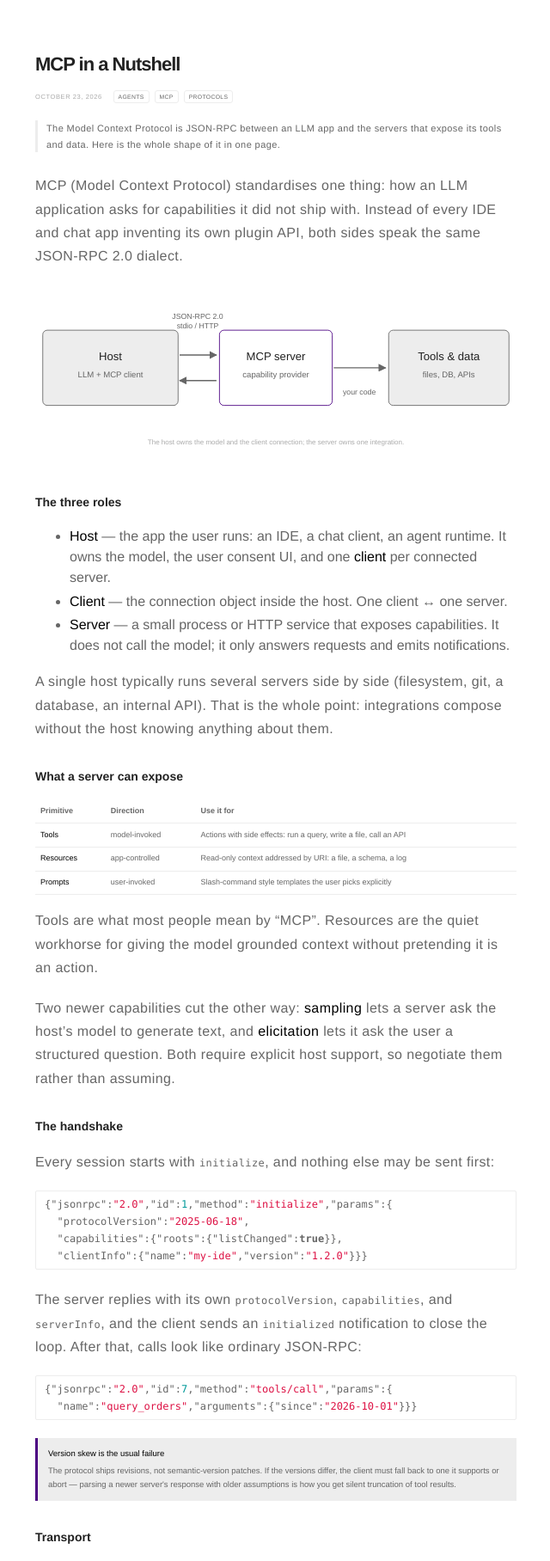
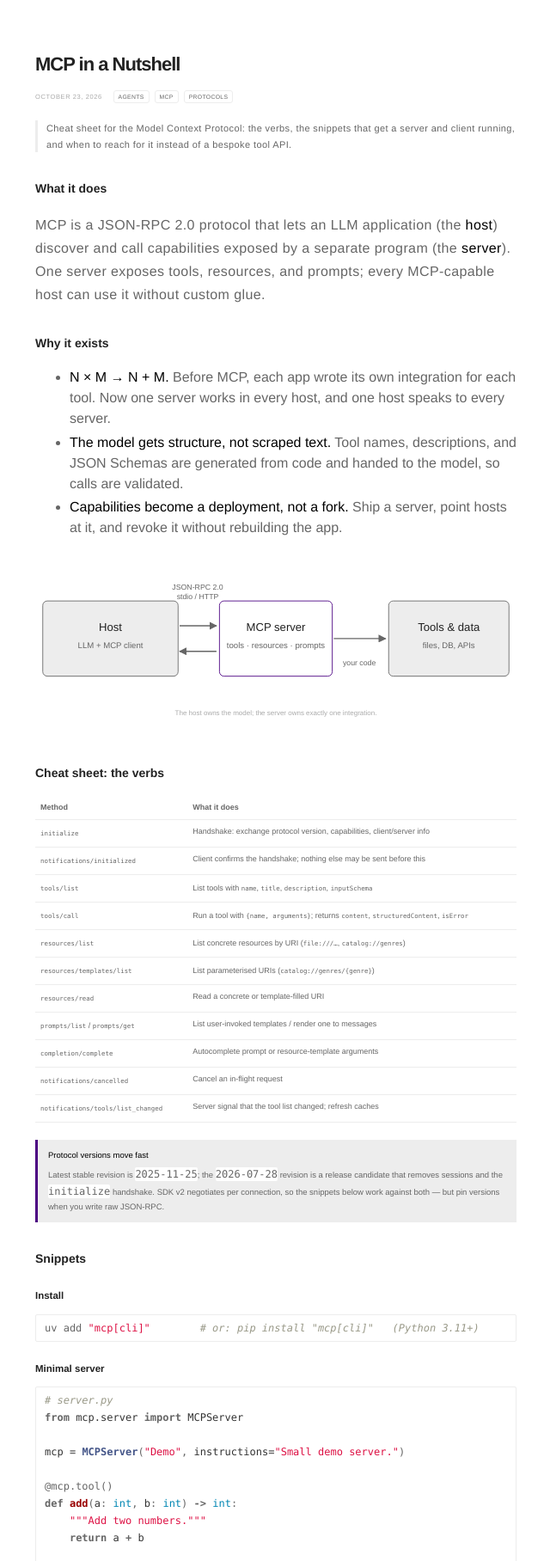
Before and after one commit to jitrc/jitrc.github.io, a Jekyll site: the page built from _nutshell/model-context-protocol.md, in a window 1280 px wide, cut to the strip 104-1920 px from the top of the page. Shown: the whole strip at 86% size, without its empty margins (319-959 px from the left). Built offline with Jekyll 4.4.1, drawn with Linux system fonts in a browser that asks for light colours; some of the changed text lies outside the part shown.

Commit message:
Rewrite first Nutshell note as a cheat sheet
MCP note now leads with what it does / why it exists, then a verb
reference table, copy-paste server/client/host-config snippets, typical
use cases, and gotchas. Adds table styling for code-heavy first columns
and horizontal scroll on mobile.

````diff
--- a/_nutshell/model-context-protocol.md
+++ b/_nutshell/model-context-protocol.md
@@ -2,13 +2,24 @@
 layout: nutshell
 title: "MCP in a Nutshell"
 date: 2026-10-23
-summary: "The Model Context Protocol is JSON-RPC between an LLM app and the servers that expose its tools and data. Here is the whole shape of it in one page."
+summary: "Cheat sheet for the Model Context Protocol: the verbs, the snippets that get a server and client running, and when to reach for it instead of a bespoke tool API."
 tags: [agents, mcp, protocols]
 ---
 
-MCP (Model Context Protocol) standardises one thing: how an LLM application asks for
-capabilities it did not ship with. Instead of every IDE and chat app inventing its own
-plugin API, both sides speak the same JSON-RPC 2.0 dialect.
+## What it does
+
+MCP is a JSON-RPC 2.0 protocol that lets an LLM application (the **host**) discover and
+call capabilities exposed by a separate program (the **server**). One server exposes
+tools, resources, and prompts; every MCP-capable host can use it without custom glue.
+
+## Why it exists
+
+- **N × M → N + M.** Before MCP, each app wrote its own integration for each tool. Now one
+  server works in every host, and one host speaks to every server.
+- **The model gets structure, not scraped text.** Tool names, descriptions, and JSON
+  Schemas are generated from code and handed to the model, so calls are validated.
+- **Capabilities become a deployment, not a fork.** Ship a server, point hosts at it, and
+  revoke it without rebuilding the app.
 
 <figure class="diagram">
 <svg viewBox="0 0 640 210" role="img" aria-labelledby="mcp-diagram-title">
@@ -25,7 +36,7 @@
 
   <rect x="245" y="55" width="150" height="100" rx="6" fill="#fff" stroke="#4b0082"/>
   <text x="320" y="95" text-anchor="middle" font-size="15" fill="#222">MCP server</text>
-  <text x="320" y="118" text-anchor="middle" font-size="11" fill="#666">capability provider</text>
+  <text x="320" y="118" text-anchor="middle" font-size="11" fill="#666">tools · resources · prompts</text>
 
   <rect x="470" y="55" width="160" height="100" rx="6" fill="#ededed" stroke="#666"/>
   <text x="550" y="95" text-anchor="middle" font-size="15" fill="#222">Tools &amp; data</text>
@@ -39,91 +50,156 @@
   <line x1="397" y1="105" x2="466" y2="105" stroke="#666" stroke-width="1.5" marker-end="url(#arrow)"/>
   <text x="431" y="140" text-anchor="middle" font-size="10" fill="#666">your code</text>
 </svg>
-<figcaption>The host owns the model and the client connection; the server owns one integration.</figcaption>
+<figcaption>The host owns the model; the server owns exactly one integration.</figcaption>
 </figure>
 
-## The three roles
+## Cheat sheet: the verbs
 
-- **Host** — the app the user runs: an IDE, a chat client, an agent runtime. It owns the
-  model, the user consent UI, and one **client** per connected server.
-- **Client** — the connection object inside the host. One client ↔ one server.
-- **Server** — a small process or HTTP service that exposes capabilities. It does not
-  call the model; it only answers requests and emits notifications.
+| Method | What it does |
+|---|---|
+| `initialize` | Handshake: exchange protocol version, capabilities, client/server info |
+| `notifications/initialized` | Client confirms the handshake; nothing else may be sent before this |
+| `tools/list` | List tools with `name`, `title`, `description`, `inputSchema` |
+| `tools/call` | Run a tool with `{name, arguments}`; returns `content`, `structuredContent`, `isError` |
+| `resources/list` | List concrete resources by URI (`file:///…`, `catalog://genres`) |
+| `resources/templates/list` | List parameterised URIs (`catalog://genres/{genre}`) |
+| `resources/read` | Read a concrete or template-filled URI |
+| `prompts/list` / `prompts/get` | List user-invoked templates / render one to messages |
+| `completion/complete` | Autocomplete prompt or resource-template arguments |
+| `notifications/cancelled` | Cancel an in-flight request |
+| `notifications/tools/list_changed` | Server signal that the tool list changed; refresh caches |
 
-A single host typically runs several servers side by side (filesystem, git, a database,
-an internal API). That is the whole point: integrations compose without the host
-knowing anything about them.
+<div class="callout">
+<strong>Protocol versions move fast</strong>
+Latest stable revision is <code>2025-11-25</code>; the <code>2026-07-28</code> revision is a
+release candidate that removes sessions and the <code>initialize</code> handshake. SDK v2
+negotiates per connection, so the snippets below work against both — but pin versions when
+you write raw JSON-RPC.
+</div>
 
-## What a server can expose
+## Snippets
 
-| Primitive | Direction | Use it for |
-|---|---|---|
-| **Tools** | model-invoked | Actions with side effects: run a query, write a file, call an API |
-| **Resources** | app-controlled | Read-only context addressed by URI: a file, a schema, a log |
-| **Prompts** | user-invoked | Slash-command style templates the user picks explicitly |
+### Install
 
-Tools are what most people mean by "MCP". Resources are the quiet workhorse for
-giving the model grounded context without pretending it is an action.
+```bash
+uv add "mcp[cli]"        # or: pip install "mcp[cli]"   (Python 3.11+)
+```
 
-Two newer capabilities cut the other way: **sampling** lets a server ask the host's model
-to generate text, and **elicitation** lets it ask the user a structured question. Both
-require explicit host support, so negotiate them rather than assuming.
+### Minimal server
 
-## The handshake
+```python
+# server.py
+from mcp.server import MCPServer
 
-Every session starts with `initialize`, and nothing else may be sent first:
+mcp = MCPServer("Demo", instructions="Small demo server.")
+
+@mcp.tool()
+def add(a: int, b: int) -> int:
+    """Add two numbers."""
+    return a + b
+
+@mcp.resource("greeting://{name}")
+def greeting(name: str) -> str:
+    """Greet someone by name."""
+    return f"Hello, {name}!"
+
+if __name__ == "__main__":
+    mcp.run()                  # stdio, for local hosts
+```
+
+Type hints become the JSON Schema; the docstring becomes the description the model reads.
+No schema file, no request parsing.
+
+### Run and inspect it
+
+```bash
+uv run mcp dev server.py                                  # opens the MCP Inspector UI
+uv run mcp run server.py --transport streamable-http       # http://localhost:8000/mcp
+```
+
+### Minimal client
+
+```python
+import anyio
+from mcp import Client
+
+async def main() -> None:
+    async with Client("http://localhost:8000/mcp") as client:
+        print(client.server_info, client.protocol_version)
+
+        tools = await client.list_tools()
+        print([t.name for t in tools.tools])
+
+        result = await client.call_tool("add", {"a": 2, "b": 3})
+        print(result.content, result.structured_content, result.is_error)
+
+anyio.run(main)
+```
+
+`Client(...)` also accepts `StdioServerParameters` (spawn a subprocess) or a server object
+(in-process, for tests — no port, no process).
+
+### Point a host at it
 
 ```json
-{"jsonrpc":"2.0","id":1,"method":"initialize","params":{
-  "protocolVersion":"2025-06-18",
-  "capabilities":{"roots":{"listChanged":true}},
-  "clientInfo":{"name":"my-ide","version":"1.2.0"}}}
+{
+  "mcpServers": {
+    "demo": {
+      "command": "uv",
+      "args": ["run", "--directory", "/path/to/project", "mcp", "run", "server.py"]
+    },
+    "bookshop": {
+      "url": "https://bookshop.internal/mcp",
+      "headers": { "Authorization": "Bearer ${BOOKSHOP_TOKEN}" }
+    }
+  }
+}
 ```
 
-The server replies with its own `protocolVersion`, `capabilities`, and `serverInfo`, and
-the client sends an `initialized` notification to close the loop. After that, calls look
-like ordinary JSON-RPC:
+### Raw JSON-RPC over HTTP
 
-```json
-{"jsonrpc":"2.0","id":7,"method":"tools/call","params":{
-  "name":"query_orders","arguments":{"since":"2026-10-01"}}}
+```bash
+curl -s http://localhost:8000/mcp \
+  -H 'Content-Type: application/json' \
+  -H 'Accept: application/json, text/event-stream' \
+  -d '{"jsonrpc":"2.0","id":1,"method":"tools/call",
+       "params":{"name":"add","arguments":{"a":2,"b":3}}}'
 ```
 
-<div class="callout">
-<strong>Version skew is the usual failure</strong>
-The protocol ships revisions, not semantic-version patches. If the versions differ, the
-client must fall back to one it supports or abort — parsing a newer server's response with
-older assumptions is how you get silent truncation of tool results.
-</div>
+Both `Content-Type` and that exact `Accept` pair are required; the response is SSE-framed
+JSON-RPC, one `data:` line per message.
 
-## Transport
+## Typical use cases
 
-- **stdio** — host spawns the server as a child process and speaks newline-delimited
-  JSON-RPC on stdin/stdout. Simplest and the default for local tools. Never write logs to
-  stdout; use stderr or you corrupt the stream.
-- **Streamable HTTP** — a single endpoint handling POST and optional SSE, with session
-  IDs and resumability. Use it for shared or remote servers, and put real auth in front
-  of it. The older HTTP+SSE transport is deprecated.
+| Scenario | What you expose |
+|---|---|
+| Coding agent needs the repo | `read_file`, `search`, `apply_patch` tools + file resources |
+| Internal data assistant | A `query_*` tool per safe query shape, plus schema resources |
+| Support/ops agent | Ticket lookup and escalation tools; runbooks as prompts |
+| Observability | `logs_search`, `metrics_query` tools; dashboards as resources |
+| Third-party SaaS | A hosted Streamable HTTP server with OAuth, one per tenant |
 
-## Gotchas worth knowing before you ship
+Reach for MCP when the capability should outlive one app, or when more than one host
+should be able to use it. If the tool only exists to serve one prompt in one product, a
+plain function call is cheaper.
 
-- **Tool results are untrusted input.** A tool can return text that says "ignore previous
-  instructions". Treat server output as data, never as instructions, and keep the approval
-  step in the host.
-- **Describe tools for a model, not for a human.** Names, descriptions, and JSON schemas
-  are the prompt. Vague descriptions produce wrong calls far more often than weak models do.
-- **Listings change at runtime.** `tools/list_changed` (and the resources/prompts
-  equivalents) means the host must refresh; cached tool lists go stale when a server adds
-  or drops a tool mid-session.
-- **Timeouts belong to the host.** Servers are ordinary programs that can hang. Bound every
-  call, and make cancellation (`notifications/cancelled`) actually tear down the work.
-- **Sandbox the server, not just the tool.** A local stdio server runs with your user's
-  permissions. If it shells out, the container or VM boundary is the real security control.
+## Gotchas
+
+- **Tool output is untrusted input.** A tool can return "ignore previous instructions" —
+  keep output in the data channel and keep approvals in the host.
+- **`isError` is a result, not an exception.** `call_tool` returns normally when the tool
+  raises; check `isError` before trusting `structuredContent`.
+- **Never log to stdout on stdio transport.** It corrupts the JSON-RPC stream; use stderr.
+- **Descriptions are the prompt.** Vague tool descriptions cause wrong calls far more often
+  than weak models do.
+- **Servers inherit your permissions.** For local stdio servers, the container/VM is the
+  real security boundary, not the tool name.
+- **Version skew is silent.** `2025-11-25` and `2026-07-28` differ on sessions and
+  handshakes; negotiate instead of assuming.
 
 ## Where it sits next to ACP
 
-MCP is model ↔ tool. **ACP** (Agent Client Protocol) is editor ↔ agent: it standardises
-how an IDE launches an agent, streams its plan and diffs, and answers permission prompts.
-They are complementary — an ACP agent will usually consume MCP servers internally, and a
-given product can be both. If you are wiring an agent into an editor, reach for ACP; if you
-are giving an agent a new capability, reach for MCP.
+MCP is model ↔ tool. **ACP** (Agent Client Protocol) is editor ↔ agent: launching an
+agent, streaming its plan and diffs, answering permission prompts. They compose — an ACP
+agent typically consumes MCP servers internally. Wiring an agent into an editor: ACP.
+Giving an agent a new capability: MCP.
--- a/_sass/pages/nutshell.sass
+++ b/_sass/pages/nutshell.sass
@@ -112,6 +112,13 @@
         th
             font-weight: 600
 
+        td:first-child code
+            white-space: nowrap
+
+        code
+            font-size: .82em
+            white-space: nowrap
+
 .nutshell-back
     margin-top: 4rem
     padding-top: 1.5rem
@@ -154,3 +161,7 @@
 
     .nutshell-note
         font-size: .95rem
+
+        table
+            display: block
+            overflow-x: auto
--- a/nutshell.html
+++ b/nutshell.html
@@ -6,7 +6,7 @@
 ---
 <section class="nutshell-index">
     <h1 class="title">Nutshell</h1>
-    <p class="nutshell-intro">Short, practical explainers. One concept per page, a diagram where it helps, and the details that actually matter when you build with it.</p>
+    <p class="nutshell-intro">Cheat sheets for things I keep looking up: what it does, why it exists, the commands and snippets that matter, and when to actually reach for it.</p>
 
     {% assign notes = site.nutshell | sort: "date" | reverse %}
     {% if notes.size == 0 %}
````
